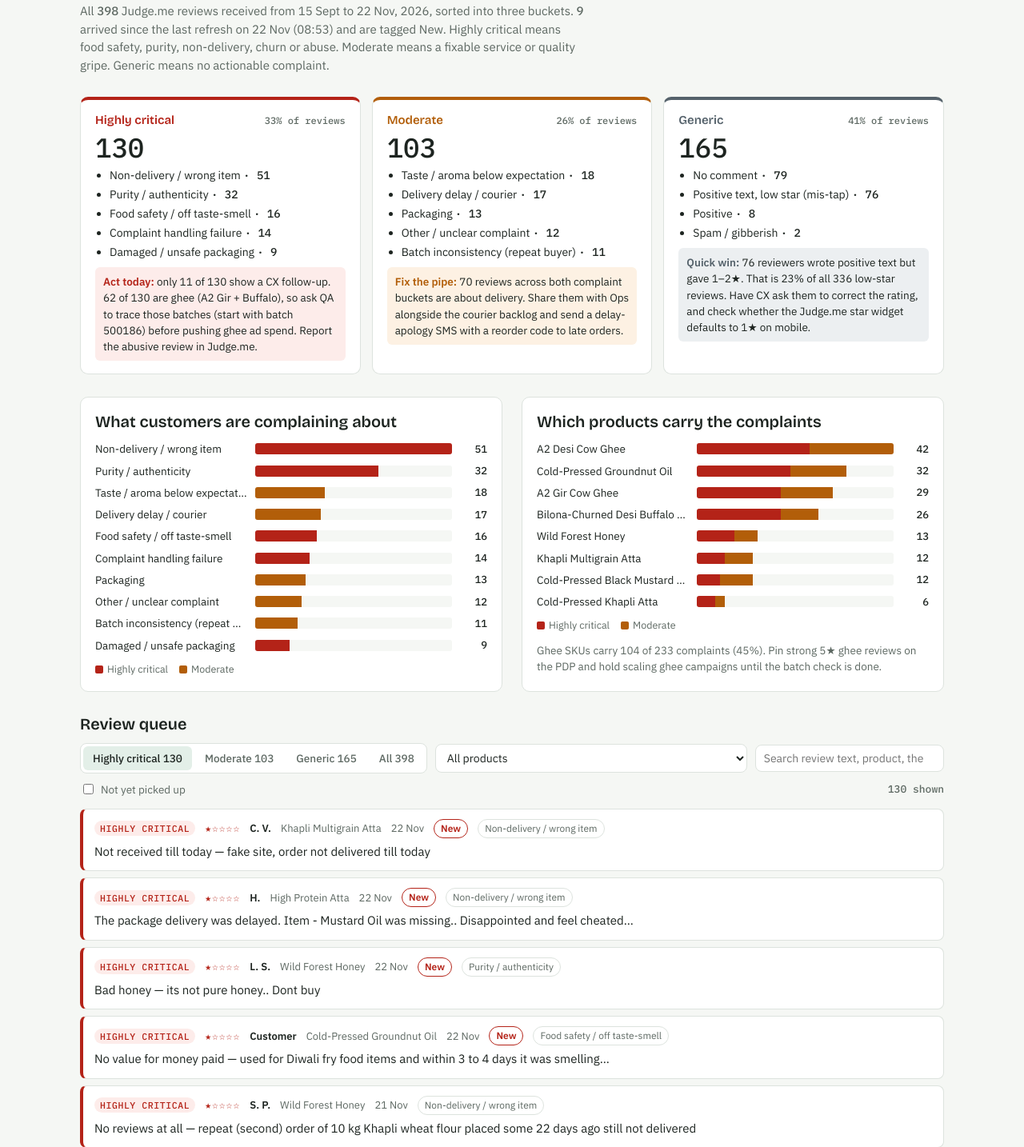
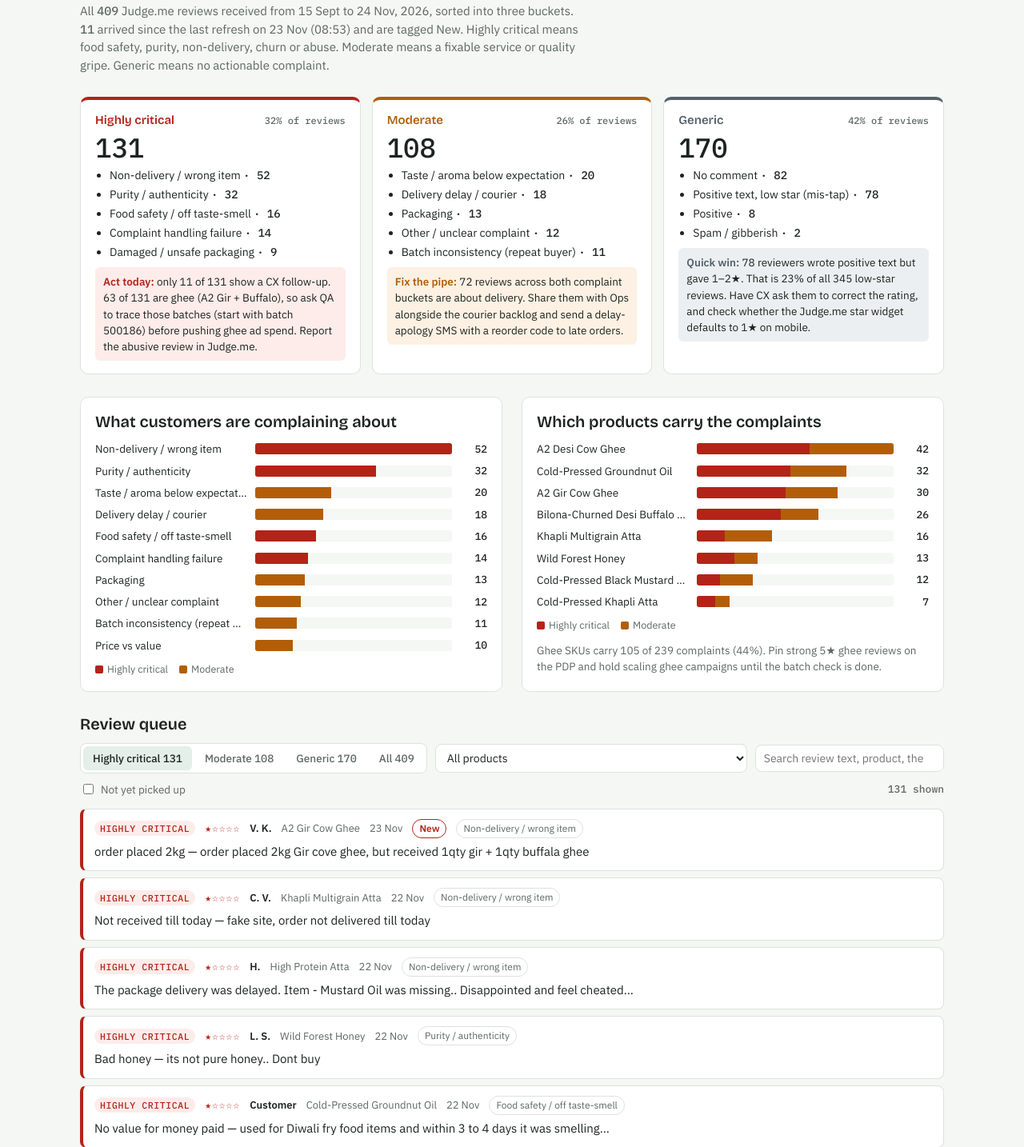
Before and after one commit to jitendra4657/anveshan-brand-dashboard, a plain HTML site: page reviews/index.html in a window 1280 px wide. Shown: the part 96-1530 px from the top of the page at 80% size. Drawn offline with nearby package versions, Linux system fonts and the light colour scheme.

Commit message:
reviews: daily refresh 2026-11-24 (409 reviews, 11 new)
Co-Authored-By: Claude Opus 5.5 <noreply@anthropic.com>
Claude-Session: https://claude.ai/code/session_01VX2SEXiVattP5Sphrt7uJ9

```diff
--- a/reviews/index.html
+++ b/reviews/index.html
@@ -87,7 +87,7 @@ footer{font-size:12.5px;color:var(--muted)}
 <header>
   <span class="eyebrow">Anveshan · D2C · Judge.me</span>
   <h1>Review Dashboard</h1>
-  <p class="sub">All <span class="num" id="total"></span> Judge.me reviews received from <span id="range"></span>, sorted into three buckets. <span class="num" id="newc"></span> arrived since the last refresh on 22 Nov (08:53) and are tagged New. Highly critical means food safety, purity, non-delivery, churn or abuse. Moderate means a fixable service or quality gripe. Generic means no actionable complaint.</p>
+  <p class="sub">All <span class="num" id="total"></span> Judge.me reviews received from <span id="range"></span>, sorted into three buckets. <span class="num" id="newc"></span> arrived since the last refresh on 23 Nov (08:53) and are tagged New. Highly critical means food safety, purity, non-delivery, churn or abuse. Moderate means a fixable service or quality gripe. Generic means no actionable complaint.</p>
 </header>
 
 <section class="buckets" id="buckets"></section>
@@ -118,11 +118,22 @@ footer{font-size:12.5px;color:var(--muted)}
   <div class="list" id="list"></div>
 </section>
 
-<footer>Source: Judge.me review notifications, Sep 15 – Nov 22, 2026 (last refreshed 23 Nov 2026). Customer names are shortened to initials and order numbers are removed. "Picked up" means the CX team replied internally on the review. Review text is cut where Judge.me's email preview cuts it. Classification by Claude from the review text and rating.</footer>
+<footer>Source: Judge.me review notifications, Sep 15 – Nov 24, 2026 (last refreshed 24 Nov 2026). Customer names are shortened to initials and order numbers are removed. "Picked up" means the CX team replied internally on the review. Review text is cut where Judge.me's email preview cuts it. Classification by Claude from the review text and rating.</footer>
 </div>
 
 <script>
 const RAW = [
+["2026-11-24T02:27:10Z","Customer",3,"Khapli Multigrain Atta","","Cold pressed multigrain atta — Good to have once it is fresh and warm after that roti becomes too hard ,","M","Product feedback (texture)","",0,1],
+["2026-11-23T16:37:23Z","K. K.",2,"Khapli Multigrain Atta","","Khapli multigrain atta — This Khapli Multi grain atta is not up to mark. Order deivery was alao","M","Taste / aroma below expectation","",0,1],
+["2026-11-23T12:38:41Z","V. C.",1,"Cold-Pressed Groundnut Oil","","","G","No comment","",0,1],
+["2026-11-23T12:07:20Z","V. V.",1,"Khapli Multigrain Atta","","Very late delivery — Took lot of time for delivery","M","Delivery delay / courier","",0,1],
+["2026-11-23T12:03:59Z","A. V.",2,"Khapli Multigrain Atta","","Average quality — Not find anything different than the others.","M","Taste / aroma below expectation","",0,1],
+["2026-11-23T11:40:37Z","V. K.",1,"A2 Desi Cow Ghee","","","G","No comment","",0,1],
+["2026-11-23T10:56:25Z","A.",3,"Cold-Pressed Khapli Atta","","Rate is very High","M","Price vs value","",0,1],
+["2026-11-23T08:17:58Z","R. H.",1,"Cold-Pressed Coconut Oil","","Feedback — Quality of products and packaging is very good. Please keep up the good work and deliver","G","Positive text, low star (mis-tap)","",0,1],
+["2026-11-23T05:45:39Z","N. V.",2,"A2 Gir Cow Ghee","","","G","No comment","",0,1],
+["2026-11-23T05:32:30Z","V. K.",1,"A2 Gir Cow Ghee","","order placed 2kg — order placed 2kg Gir cove ghee, but received 1qty gir + 1qty buffala ghee","H","Non-delivery / wrong item","",0,1],
+["2026-11-23T04:55:14Z","A. G.",1,"A2 Desi Cow Ghee","","Immunity booster","G","Positive text, low star (mis-tap)","",0,1],
 ["2026-11-22T14:43:24Z","G. N.",1,"Assorted Gift Box","","Poor packaging — poor packaging","M","Packaging","",0,1],
 ["2026-11-22T11:34:50Z","R. N.",3,"Khapli Multigrain Atta","","","G","No comment","",0,1],
 ["2026-11-22T09:16:53Z","B.",2,"Cold-Pressed Groundnut Oil","","","G","No comment","",0,1],
@@ -522,7 +533,7 @@ const RAW = [
 ["2026-09-15T14:25:02Z","K. J.",2,"Cold-Pressed Groundnut Oil","","One bottle was leaking","M","Packaging","",0,1],
 ["2026-09-15T12:49:57Z","S. A.",1,"Wild Forest Honey","","Very good product, very nice, I am very happy","G","Positive text, low star (mis-tap)","",0,1]
 ];
-const NEW = "2026-11-22T01:06:54Z";
+const NEW = "2026-11-22T14:43:24Z";
 const B = {H:{name:"Highly critical",cls:"crit"},M:{name:"Moderate",cls:"mod"},G:{name:"Generic",cls:"gen"}};
 const R = RAW.map(r=>({ts:r[0],name:r[1],stars:r[2],product:r[3],order:r[4],text:r[5],b:r[6],theme:r[7],thread:r[8],picked:!!r[9],verified:!!r[10]}));
 const fmt = ts => new Date(ts).toLocaleDateString("en-IN",{day:"numeric",month:"short",timeZone:"Asia/Kolkata"});
```
